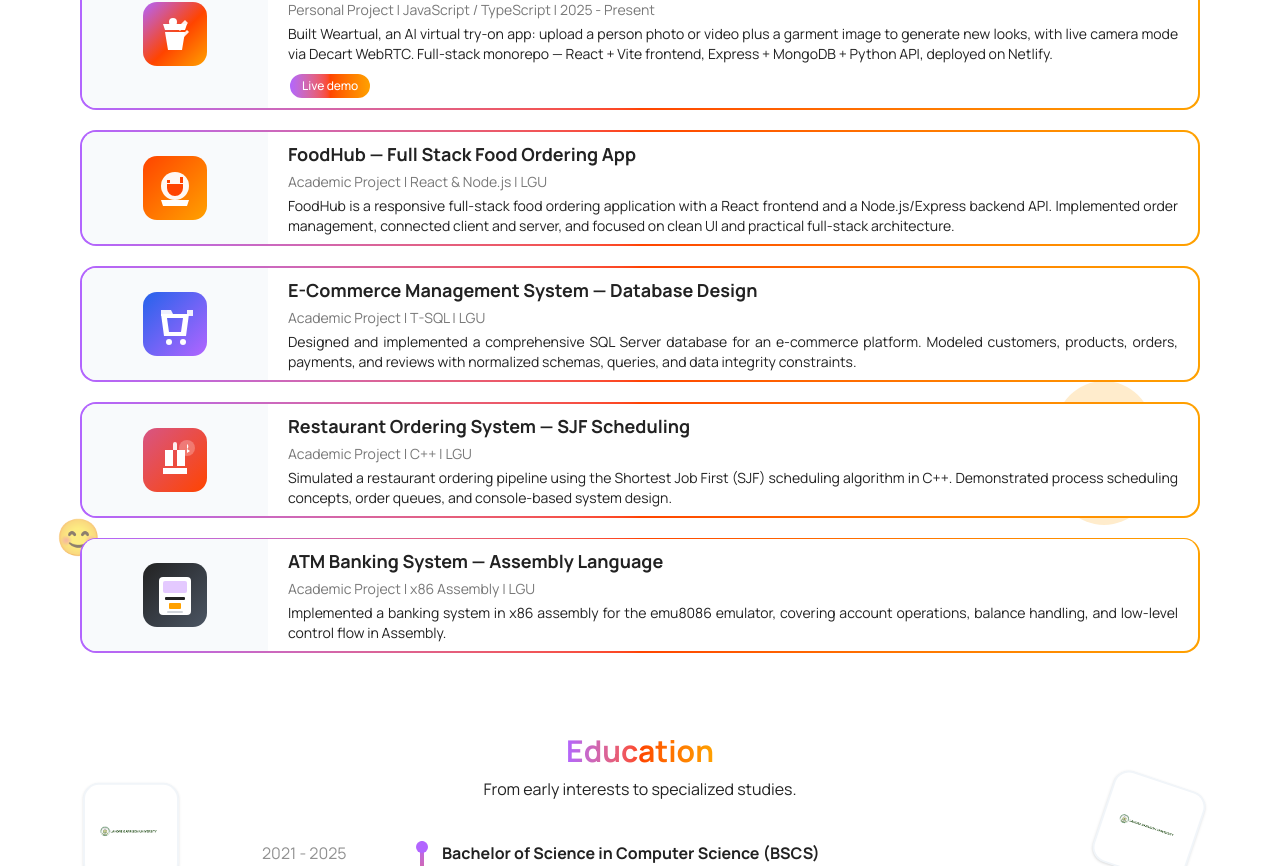
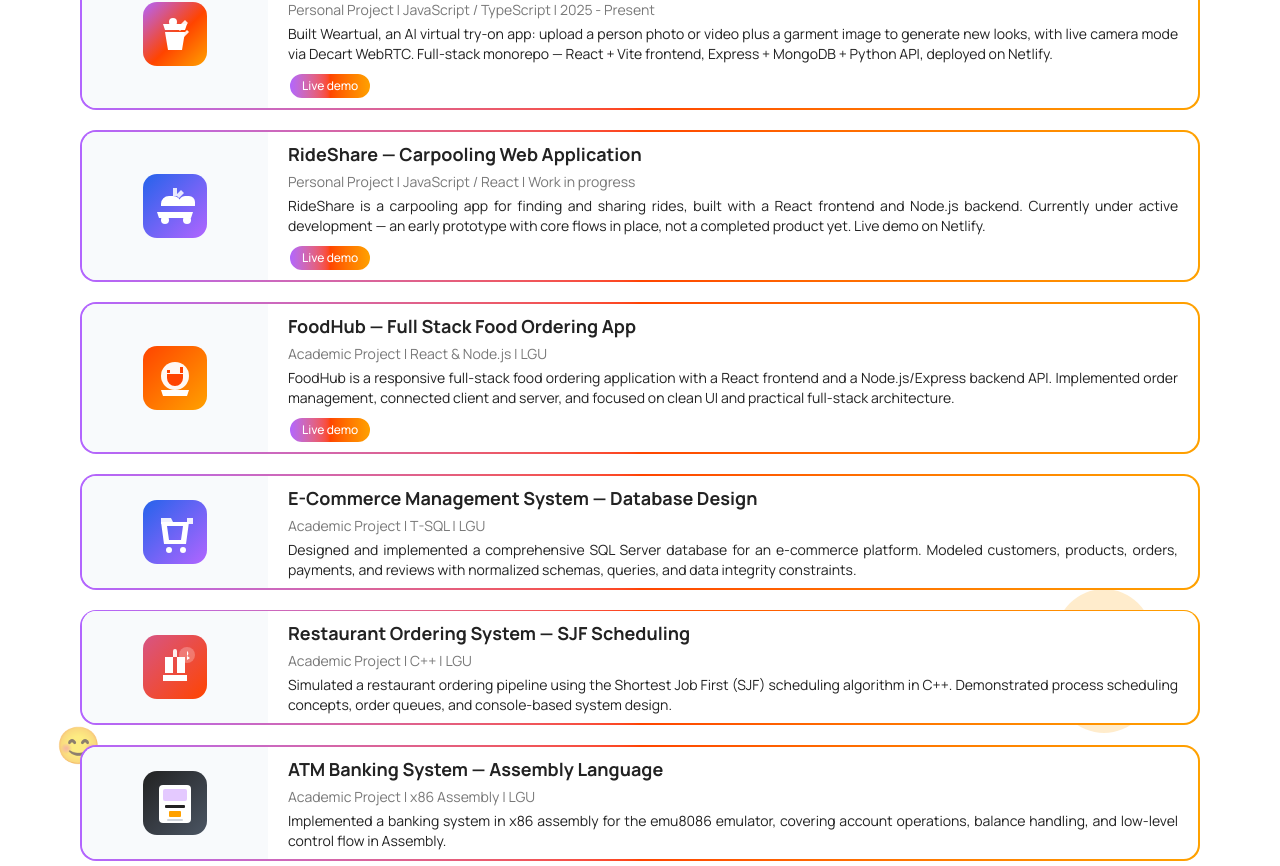
Before and after one commit to sweet-amrood/Musharib-Portfolio, a Next.js app: page / in a window 1280 px wide. Shown: the part 1558-2424 px from the top of the page. Built offline with nearby package versions, Linux system fonts and the light colour scheme; no server answers.

Commit message:
netlify preview adjustments

```diff
--- a/src/data/portfolio.ts
+++ b/src/data/portfolio.ts
@@ -104,12 +104,22 @@
         demoUrl: "https://weartual.netlify.app/",
       },
       {
+        image: projectIcons.rideshare,
+        imageVariant: "logo" as const,
+        title: "RideShare — Carpooling Web Application",
+        meta: "Personal Project | JavaScript / React | Work in progress",
+        description:
+          "RideShare is a carpooling app for finding and sharing rides, built with a React frontend and Node.js backend. Currently under active development — an early prototype with core flows in place, not a completed product yet. Live demo on Netlify.",
+        demoUrl: "https://ride-pooling.netlify.app/",
+      },
+      {
         image: projectIcons.foodhub,
         imageVariant: "logo" as const,
         title: "FoodHub — Full Stack Food Ordering App",
         meta: "Academic Project | React & Node.js | LGU",
         description:
           "FoodHub is a responsive full-stack food ordering application with a React frontend and a Node.js/Express backend API. Implemented order management, connected client and server, and focused on clean UI and practical full-stack architecture.",
+        demoUrl: "https://foodieplanet.netlify.app/home",
       },
       {
         image: projectIcons.ecommerce,
@@ -180,6 +190,7 @@
     excludeRepos: ["weartual", "Weartual", "weartual-app"],
     featuredRepos: [
       "Weartual-latest",
+      "rideshare",
       "FoodHub-REACTJS",
       "E-Commerce-Management-System",
       "Restaurant-Ordering-System-SJF",
@@ -192,10 +203,17 @@
           "AI virtual try-on: upload a person (photo or video) and a garment image, then generate a new look. React + Vite PWA with Express, MongoDB, and Python backend — includes live camera try-on powered by Decart WebRTC.",
         demoUrl: "https://weartual.netlify.app/",
       },
+      rideshare: {
+        displayName: "RideShare",
+        description:
+          "A carpooling web app for posting and finding shared rides (React + Node.js). Work in progress — early prototype on Netlify, not a finished product yet.",
+        demoUrl: "https://ride-pooling.netlify.app/",
+      },
       "FoodHub-REACTJS": {
         displayName: "FoodHub",
         description:
           "FoodHub is a responsive full-stack food ordering web application with a React frontend and a Node.js/Express backend API for managing orders.",
+        demoUrl: "https://foodieplanet.netlify.app/home",
       },
     },
   },
@@ -217,7 +235,7 @@
         text: "My projects on ",
         bold: "GitHub (@sweet-amrood)",
         suffix:
-          " include FoodHub (full-stack food ordering), Weartual, an e-commerce database in T-SQL, a restaurant scheduler in C++, and an ATM system in Assembly.",
+          " include RideShare (carpooling, work in progress), FoodHub (full-stack food ordering), Weartual, an e-commerce database in T-SQL, a restaurant scheduler in C++, and an ATM system in Assembly.",
       },
       {
         text: "I'm passionate, curious, and always learning — open to internships, junior developer roles, and remote opportunities.",
--- a/src/lib/project-icons.ts
+++ b/src/lib/project-icons.ts
@@ -2,6 +2,7 @@
 export const projectIcons = {
   weartual: "/icons/projects/weartual.svg",
   foodhub: "/icons/projects/foodhub.svg",
+  rideshare: "/icons/projects/rideshare.svg",
   ecommerce: "/icons/projects/ecommerce.svg",
   restaurant: "/icons/projects/restaurant.svg",
   atm: "/icons/projects/atm.svg",
@@ -10,6 +11,7 @@
 const repoIconBySlug: Record<string, string> = {
   "Weartual-latest": projectIcons.weartual,
   "FoodHub-REACTJS": projectIcons.foodhub,
+  rideshare: projectIcons.rideshare,
   "E-Commerce-Management-System": projectIcons.ecommerce,
   "Restaurant-Ordering-System-SJF": projectIcons.restaurant,
   "ATM-Banking-System-Project-Assembly-Language": projectIcons.atm,
@@ -18,6 +20,7 @@
 const repoIconByDisplayName: Record<string, string> = {
   Weartual: projectIcons.weartual,
   FoodHub: projectIcons.foodhub,
+  RideShare: projectIcons.rideshare,
   "E-Commerce-Management-System": projectIcons.ecommerce,
   "Restaurant-Ordering-System-SJF": projectIcons.restaurant,
   "ATM-Banking-System-Project-Assembly-Language": projectIcons.atm,
```
Also changed, not shown: public/icons/projects/rideshare.svg (added).
